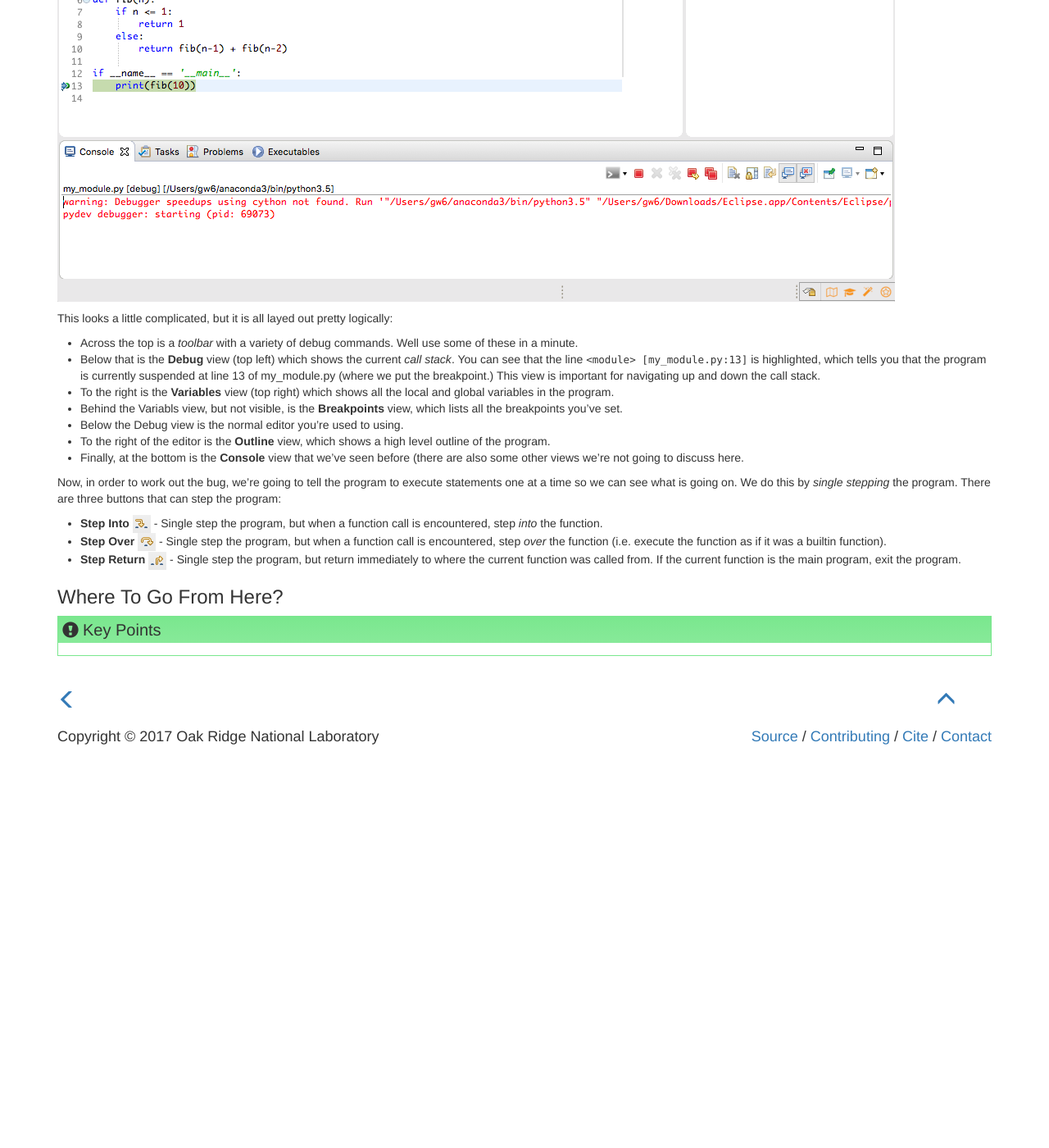
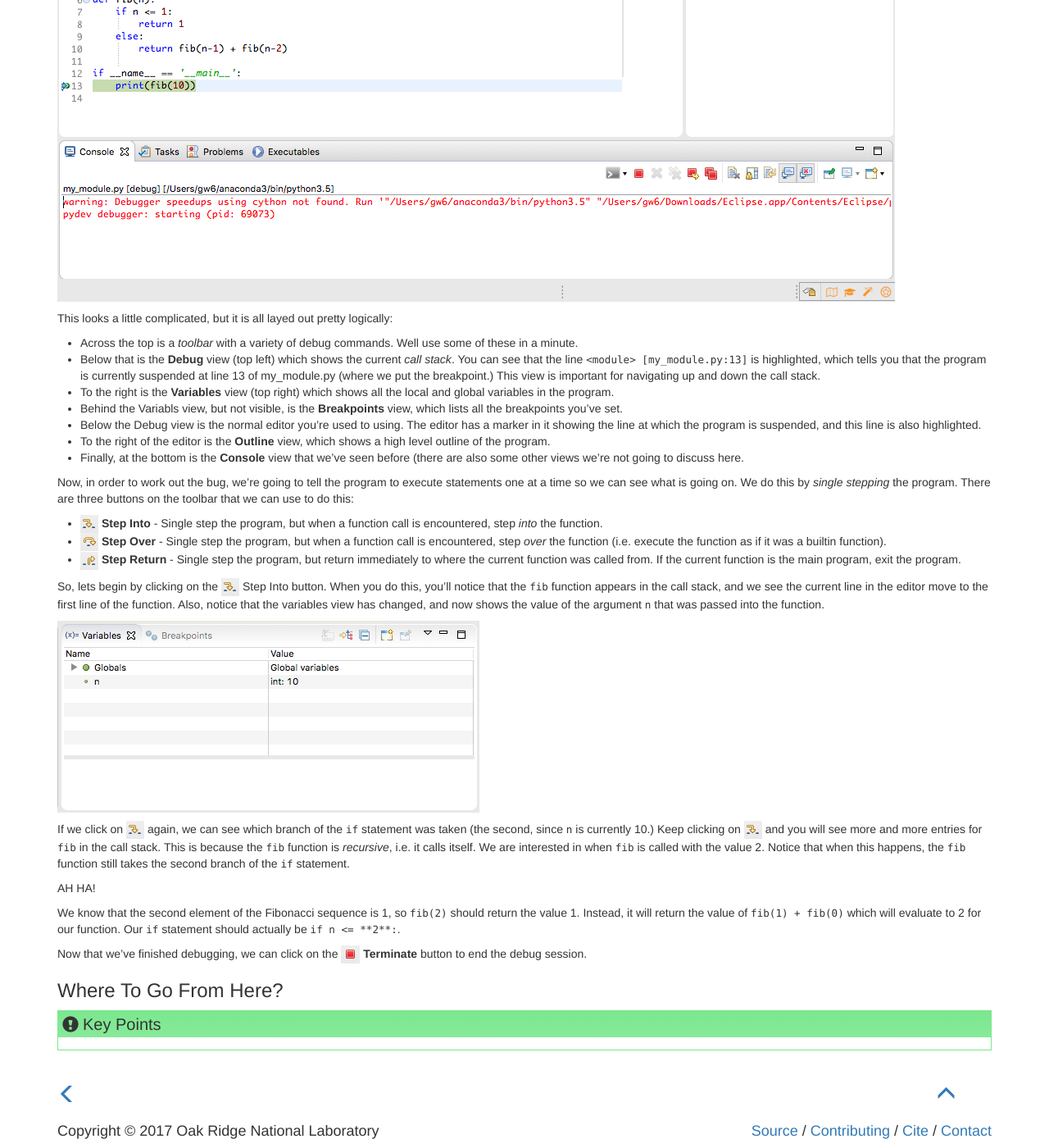
Before and after one commit to ornl-ssd/python-dev-env, a Jekyll site: the page built from _episodes/03-pydev.md, in a window 1280 px wide and 1400 px high, scrolled down 9383 px. Shown: the whole window at 82% size. Built offline with Jekyll 4.4.1, drawn with Linux system fonts in a browser that asks for light colours; before the commit the page ends 10302 px from its top, so only the background shows below that.

Commit message:
More debug
Signed-off-by: Watson, Gregory <g.watson@computer.org>

```diff
--- a/_episodes/03-pydev.md
+++ b/_episodes/03-pydev.md
@@ -208,19 +208,44 @@ This looks a little complicated, but it is all layed out pretty logically:
   the call stack.
 * To the right is the **Variables** view (top right) which shows all the local and global variables in the program.
 * Behind the Variabls view, but not visible, is the **Breakpoints** view, which lists all the breakpoints you've set.
-* Below the Debug view is the normal editor you're used to using.
+* Below the Debug view is the normal editor you're used to using. The editor has a marker in it showing the line
+  at which the program is suspended, and this line is also highlighted.
 * To the right of the editor is the **Outline** view, which shows a high level outline of the program.
 * Finally, at the bottom is the **Console** view that we've seen before (there are also some other views we're
   not going to discuss here.
 
 Now, in order to work out the bug, we're going to tell the program to execute statements one at a time so we can see
-what is going on. We do this by *single stepping* the program. There are three buttons that can step the program:
+what is going on. We do this by *single stepping* the program. There are three buttons on the toolbar that we can use
+to do this:
 
-* **Step Into** <img src="{{ site.github.url }}/fig/03-pydev-step-into.png"> - Single step the program, but when a function
+* <img src="{{ site.github.url }}/fig/03-pydev-step-into.png"> **Step Into** - Single step the program, but when a function
   call is encountered, step *into* the function.
-* **Step Over** <img src="{{ site.github.url }}/fig/03-pydev-step-over.png"> - Single step the program, but when a function
+* <img src="{{ site.github.url }}/fig/03-pydev-step-over.png"> **Step Over** - Single step the program, but when a function
   call is encountered, step *over* the function (i.e. execute the function as if it was a builtin function).
-* **Step Return** <img src="{{ site.github.url }}/fig/03-pydev-step-return.png"> - Single step the program, but return
+* <img src="{{ site.github.url }}/fig/03-pydev-step-return.png"> **Step Return** - Single step the program, but return
   immediately to where the current function was called from. If the current function is the main program, exit the program.
 
+So, lets begin by clicking on the <img src="{{ site.github.url }}/fig/03-pydev-step-into.png"> Step Into button. When you do this,
+you'll notice that the `fib` function appears in the call stack, and we see the current line in the editor move to the first
+line of the function. Also, notice that the variables view has changed, and now shows the value of the argument `n` that
+was passed into the function.
+
+<img src="{{ site.github.url }}/fig/03-pydev-vars.png">
+
+If we click on <img src="{{ site.github.url }}/fig/03-pydev-step-into.png"> again, we can see which branch of the `if`
+statement was taken (the second, since `n` is currently 10.) Keep clicking on
+<img src="{{ site.github.url }}/fig/03-pydev-step-into.png">
+and you will see more and more entries for `fib` in the call stack. This is because the `fib` function is *recursive*,
+i.e. it calls itself. We are interested in when `fib` is called with the value 2. Notice that when this happens, the
+`fib` function still takes the second branch of the `if` statement.
+
+AH HA!
+
+We know that the second element of the Fibonacci sequence is 1, so `fib(2)` should return the value 1. Instead, it will
+return the value of `fib(1) + fib(0)` which will evaluate to 2 for our function. Our `if` statement
+should actually be `if n <= **2**:`.
+
+Now that we've finished debugging, we can click on the <img src="{{ site.github.url }}/fig/03-pydev-terminate.png">
+**Terminate** button to end the debug session.
+
 ### Where To Go From Here?
```
Also changed, not shown: fig/03-pydev-terminate.png (added), fig/03-pydev-vars.png (added).
